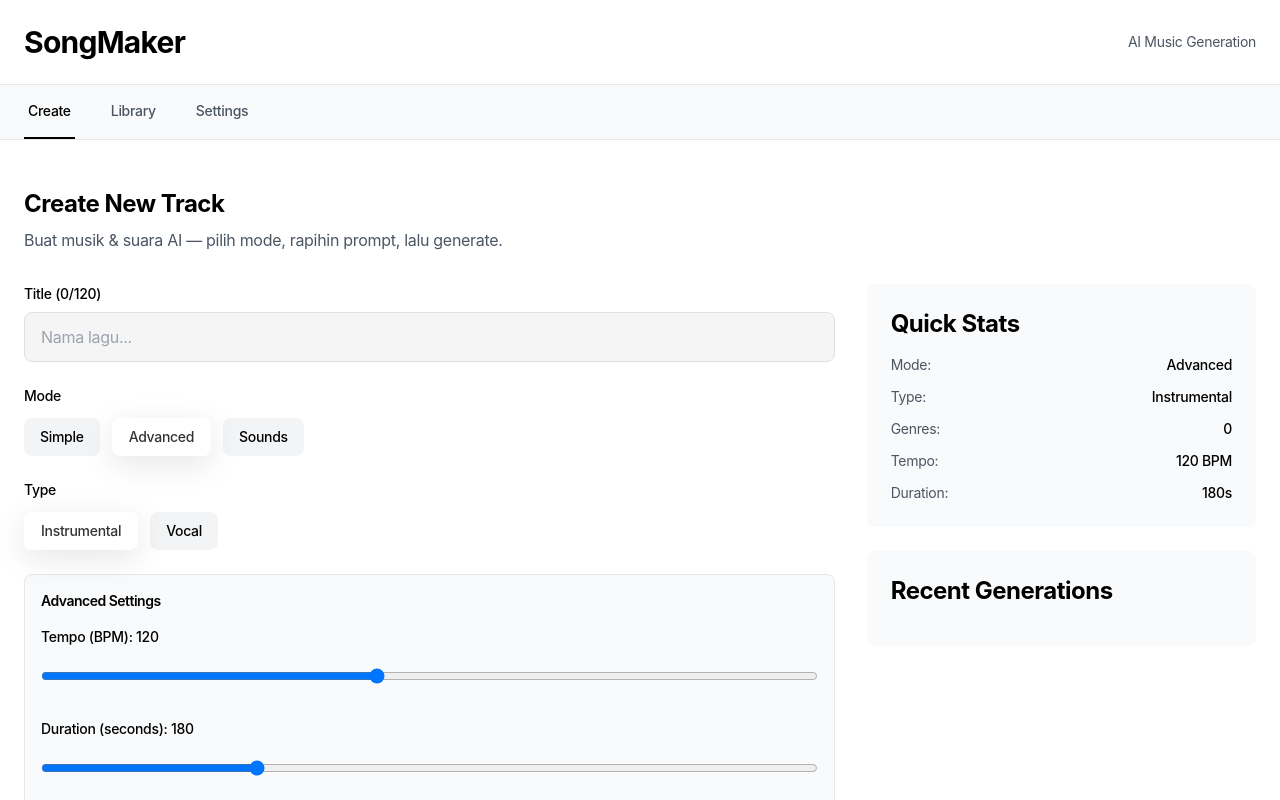
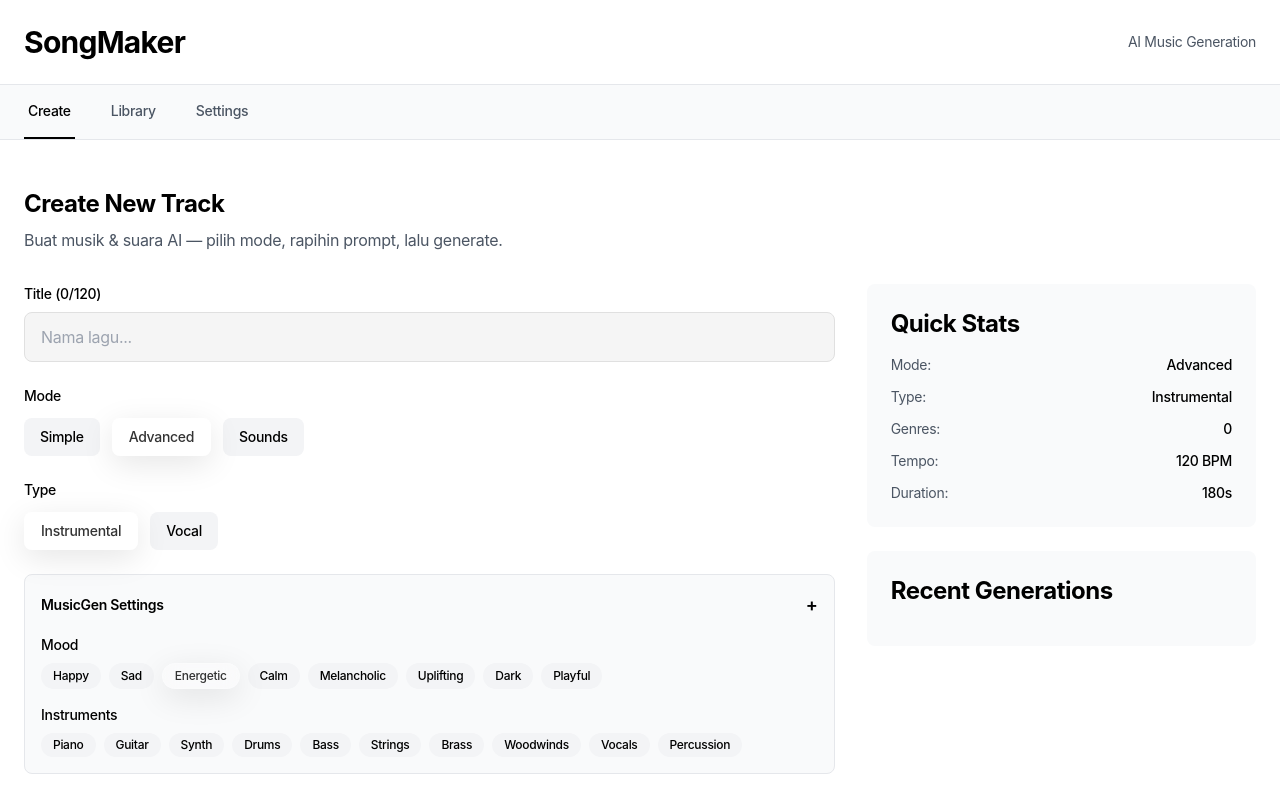
Before and after one commit to shinmosy/songmaker, a Next.js app: page / in a window 1280 px wide. Both pictures are taken after a click on the button "Advanced". Shown: the top 800 px of the page. Built offline with nearby package versions, Linux system fonts and the light colour scheme.

Commit message:
feat: hide/show musicgen tempo + duration settings

```diff
--- a/src/components/kampung-lagu-app.tsx
+++ b/src/components/kampung-lagu-app.tsx
@@ -126,6 +126,7 @@ export default function SongMakerApp() {
   const [isLoading, setIsLoading] = useState(false);
   const [error, setError] = useState<string | null>(null);
   const [playingTrackId, setPlayingTrackId] = useState<string | null>(null);
+  const [showAdvancedSettings, setShowAdvancedSettings] = useState(false);
 
   // Load from localStorage
   useEffect(() => {
@@ -365,8 +366,18 @@ ${draft.description}
                 {/* Advanced Mode Fields */}
                 {draft.mode === "Advanced" && (
                   <div className="space-y-4 p-4 bg-gray-50 rounded-lg border border-gray-200">
-                    <h3 className="font-semibold text-sm">Advanced Settings</h3>
+                    <button
+                      onClick={() => setShowAdvancedSettings(!showAdvancedSettings)}
+                      className="w-full flex items-center justify-between font-semibold text-sm hover:text-gray-700 transition-colors"
+                    >
+                      <span>MusicGen Settings</span>
+                      <span className="text-lg">
+                        {showAdvancedSettings ? "−" : "+"}
+                      </span>
+                    </button>
 
+                    {showAdvancedSettings && (
+                      <div className="space-y-4 pt-2 border-t border-gray-200">
                         {/* Tempo */}
                         <div>
                           <label className="block text-sm font-medium mb-2">
@@ -390,7 +401,7 @@ ${draft.description}
                         {/* Duration */}
                         <div>
                           <label className="block text-sm font-medium mb-2">
-                        Duration (seconds): {draft.duration}
+                            Track Length (seconds): {draft.duration}
                           </label>
                           <input
                             type="range"
@@ -407,6 +418,8 @@ ${draft.description}
                             className="w-full"
                           />
                         </div>
+                      </div>
+                    )}
 
                     {/* Mood */}
                     <div>
```
Lines whose indentation alone changed are shown as unchanged.
